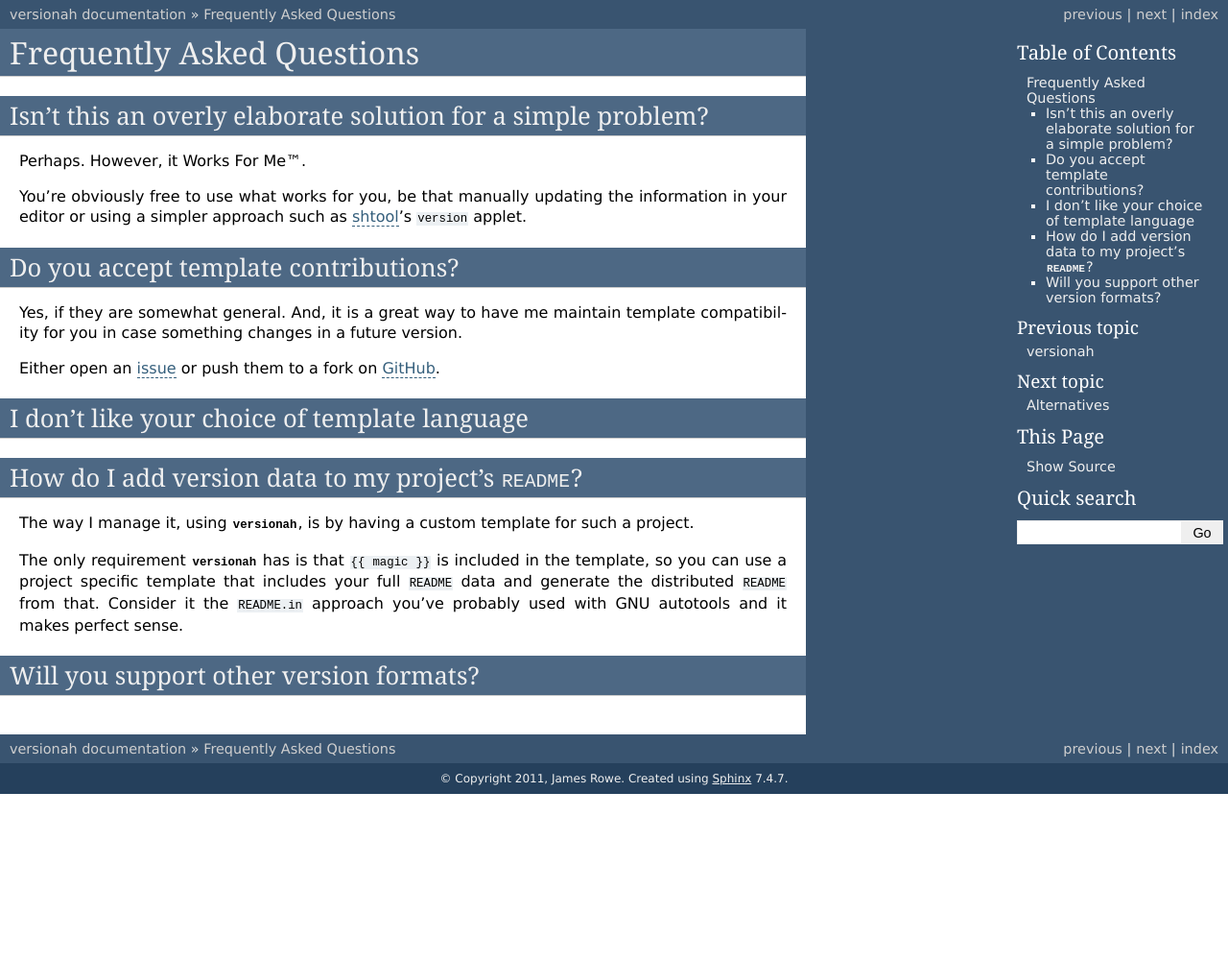
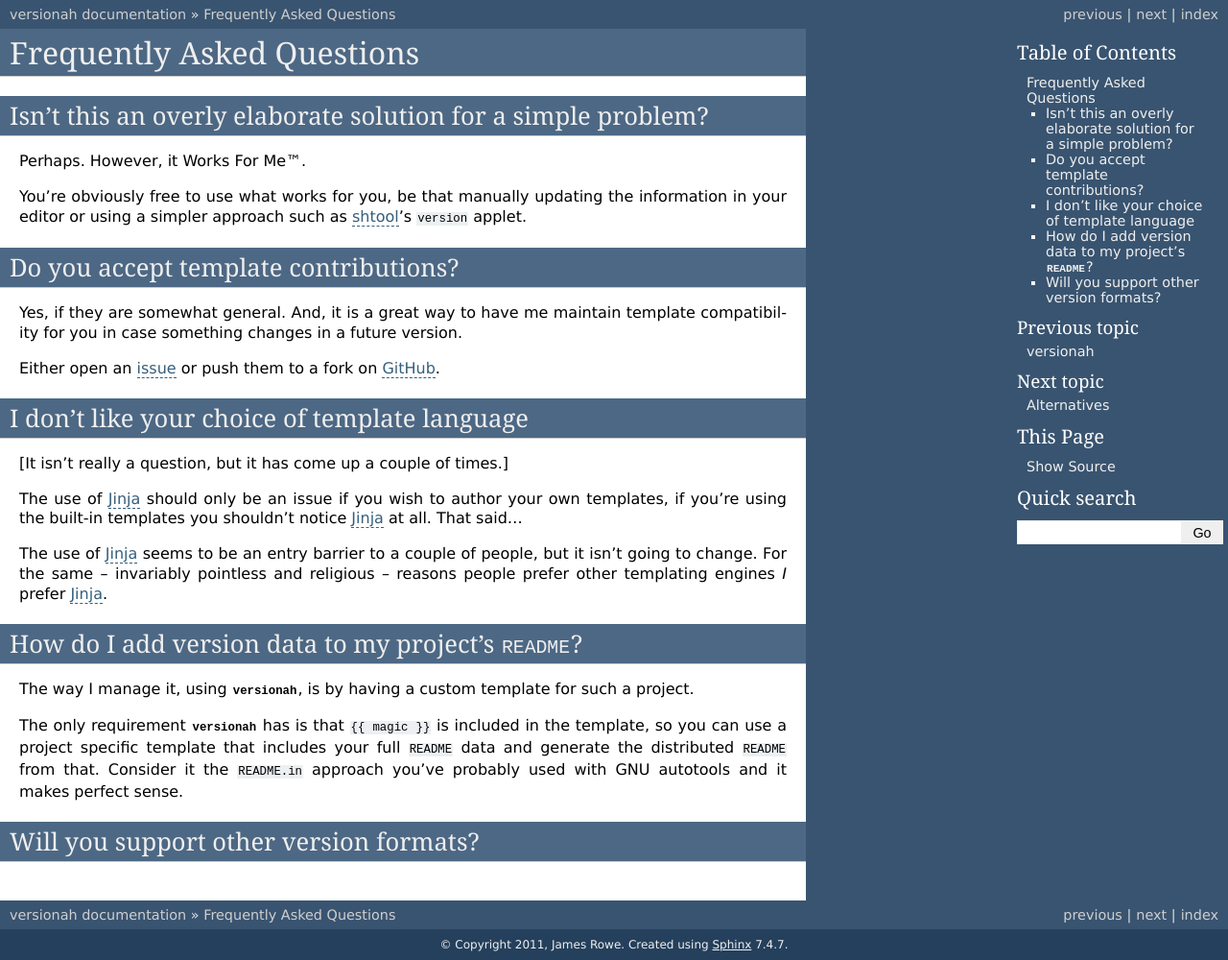
Before and after one commit to JNRowe/versionah, a Sphinx documentation site: the page built from doc/faq.rst, in a window 1280 px wide and 1000 px high. Shown: the whole window at 96% size. Built offline with Sphinx 7.4.7, drawn with Linux system fonts in a browser that asks for light colours; the version number could not be read and is left out.

Commit message:
Added 'template language' FAQ entry.

```diff
--- a/doc/faq.rst
+++ b/doc/faq.rst
@@ -26,6 +26,18 @@ Either open an issue_ or push them to a fork on GitHub_.
 I don't like your choice of template language
 '''''''''''''''''''''''''''''''''''''''''''''
 
+[It isn't really a question, but it has come up a couple of times.]
+
+The use of Jinja_ should only be an issue if you wish to author your own
+templates, if you're using the built-in templates you shouldn't notice Jinja_ at
+all.  That said...
+
+The use of Jinja_ seems to be an entry barrier to a couple of people, but it
+isn't going to change.  For the same -- invariably pointless and religious --
+reasons people prefer other templating engines *I* prefer Jinja_.
+
+.. _Jinja: http://jinja.pocoo.org/
+
 How do I add version data to my project's :file:`README`?
 '''''''''''''''''''''''''''''''''''''''''''''''''''''''''
 
```
